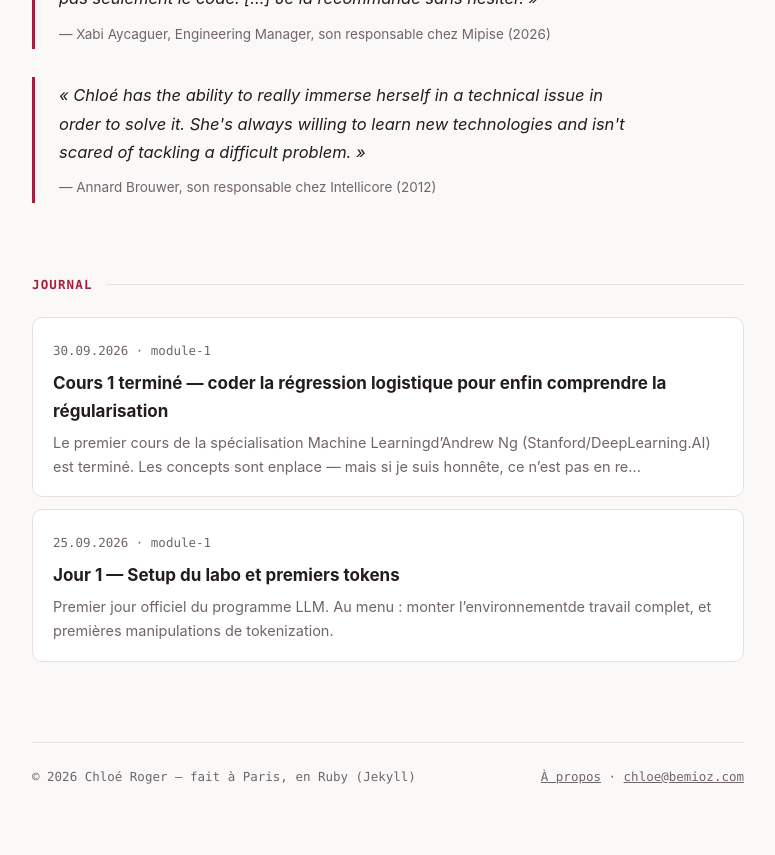
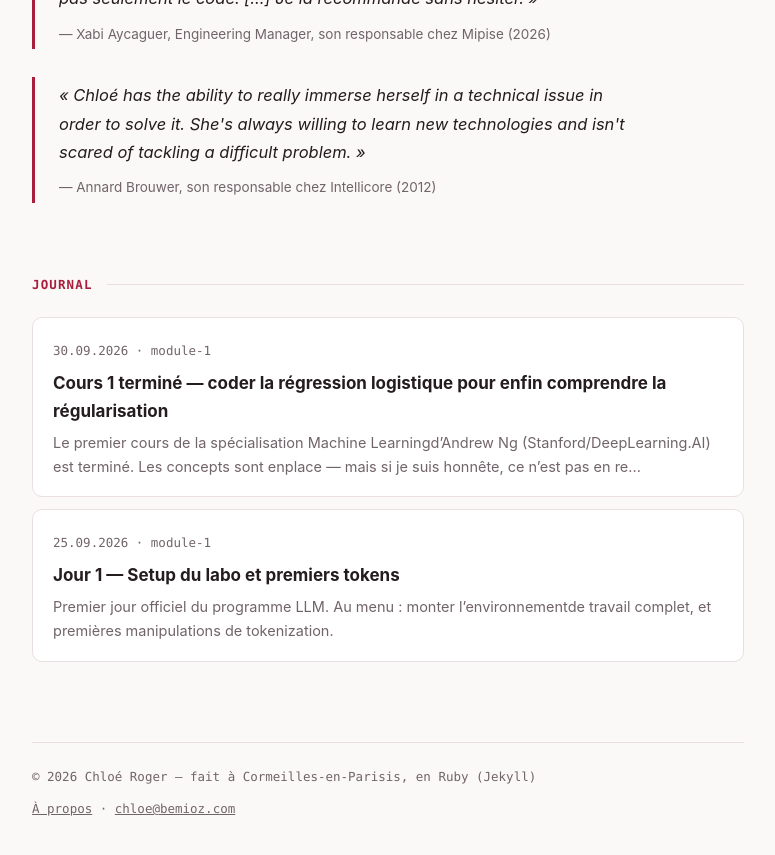
Before and after one commit to Berlimioz/berlimioz.github.io, a Jekyll site: the page built from index.html, in a window 1280 px wide and 900 px high, scrolled down 2475 px. Shown: the top 855 px of the window, without its empty margins (252-1027 px from the left). Built offline with Jekyll 4.4.1, drawn with Linux system fonts in a browser that asks for light colours; some of the changed text lies outside the part shown.

Commit message:
Localisation : Cormeilles-en-Parisis au lieu de Paris

```diff
--- a/_layouts/default.html
+++ b/_layouts/default.html
@@ -12,7 +12,7 @@
   <main>
     {{ content }}
     <footer class="site">
-      <span>© 2026 Chloé Roger — fait à Paris, en Ruby (Jekyll)</span>
+      <span>© 2026 Chloé Roger — fait à Cormeilles-en-Parisis, en Ruby (Jekyll)</span>
       <span><a href="{{ '/a-propos/' | relative_url }}">À propos</a> · <a href="mailto:chloe@bemioz.com">chloe@bemioz.com</a></span>
     </footer>
   </main>
--- a/index.html
+++ b/index.html
@@ -2,7 +2,7 @@
 layout: default
 ---
 <header>
-  <p class="eyebrow">berlimioz.fr <span class="dot">◆</span> Paris <span class="dot">◆</span> disponible</p>
+  <p class="eyebrow">berlimioz.fr <span class="dot">◆</span> Cormeilles-en-Parisis <span class="dot">◆</span> disponible</p>
   <h1 class="tokens" aria-label="Chloé Roger"><span
     class="tok" data-id="#1163">Ch</span><span
     class="tok" data-id="#385">lo</span><span
```
Also changed, not shown: a-propos.md (+1 -1 lines).
